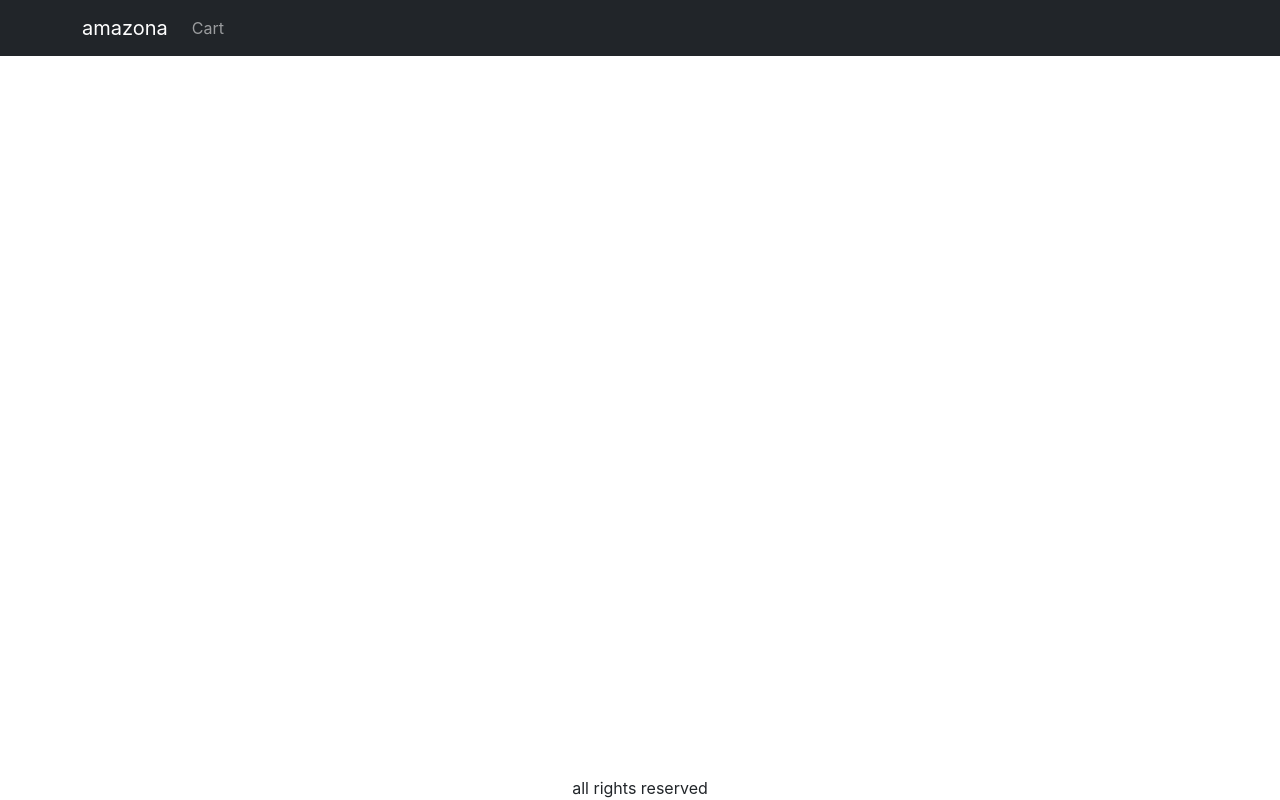
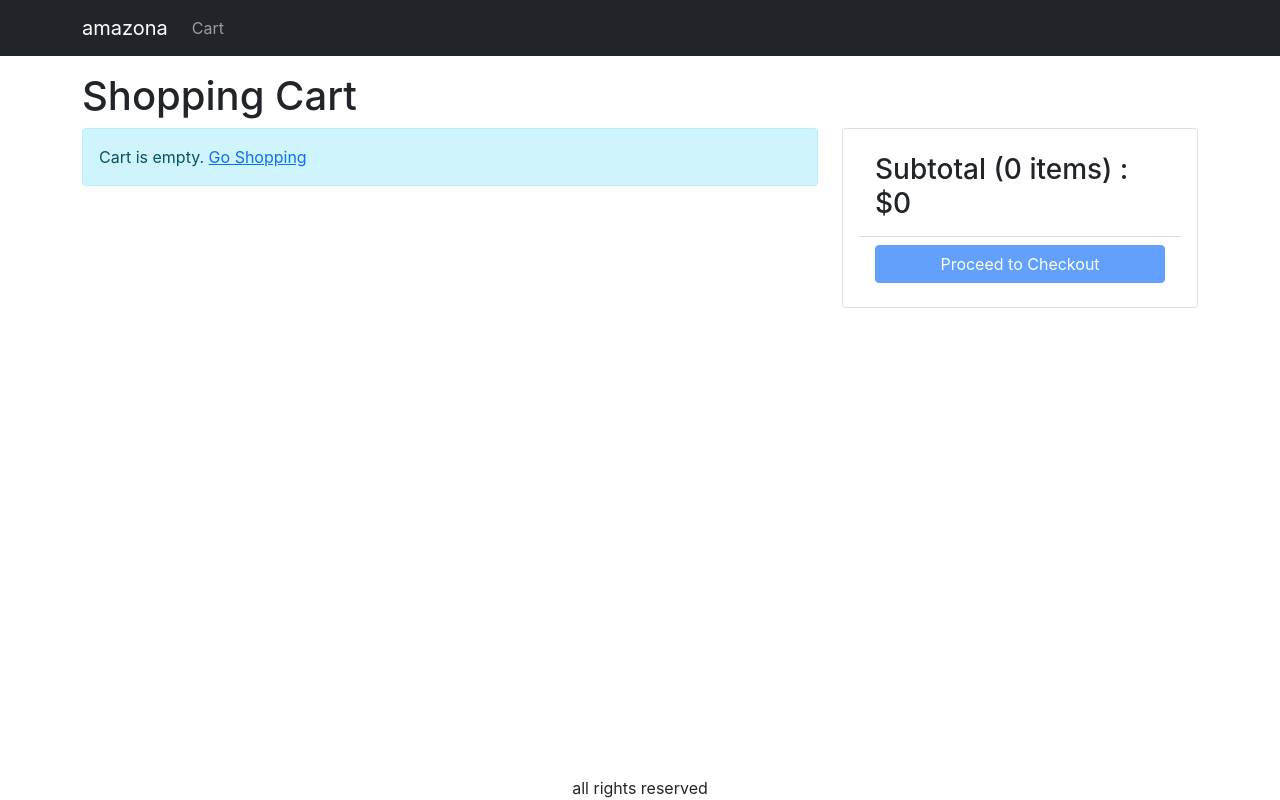
Before and after one commit to EngMeriem/ecommerce, a React (Create React App) app in the folder frontend/: page /cart in a window 1280 px wide. Built offline with nearby package versions, Linux system fonts and the light colour scheme.

Commit message:
Create-Cart-Screen

```diff
--- a/frontend/src/App.js
+++ b/frontend/src/App.js
@@ -2,6 +2,7 @@
 import { LinkContainer } from 'react-router-bootstrap';
 import HomeScreen from './screens/HomeScreen';
 import ProductScreen from './screens/ProductScreen';
+import CartScreen from './screens/CartScreen';
 import { Container, Navbar, Nav, Badge } from 'react-bootstrap';
 import { useContext } from 'react';
 import { Store } from './Store';
@@ -36,6 +37,7 @@
           <Container className="mt-3">
             <Routes>
               <Route path="/" element={<HomeScreen />} />
+              <Route path="/cart" element={<CartScreen />} />
               <Route path="/product/:slug" element={<ProductScreen />} />
             </Routes>
           </Container>
--- a/frontend/src/index.css
+++ b/frontend/src/index.css
@@ -45,5 +45,9 @@
 }
 
 .img-large {
-  max-width: 80%;
+  max-width: 100%;
 }
+
+.img-thumbnail {
+  height: 80px;
+}
--- /dev/null
+++ b/frontend/src/screens/CartScreen.js
@@ -0,0 +1,97 @@
+import { useContext } from 'react';
+import { Store } from '../Store';
+import { Helmet } from 'react-helmet-async';
+import Row from 'react-bootstrap/Row';
+import Col from 'react-bootstrap/Col';
+import MessageBox from '../components/MessageBox';
+import ListGroup from 'react-bootstrap/ListGroup';
+import Button from 'react-bootstrap/Button';
+import Card from 'react-bootstrap/Card';
+import { Link } from 'react-router-dom';
+
+const CartScreen = () => {
+  const { state, dispatch: ctxDispatch } = useContext(Store);
+  const {
+    cart: { cartItems },
+  } = state;
+  return (
+    <div>
+      <Helmet>
+        <title>Shopping Cart</title>
+      </Helmet>
+      <h1>Shopping Cart</h1>
+      <Row>
+        <Col md={8}>
+          {cartItems.length === 0 ? (
+            <MessageBox>
+              Cart is empty. <Link to="/">Go Shopping</Link>
+            </MessageBox>
+          ) : (
+            <ListGroup>
+              {cartItems.map((item) => (
+                <ListGroup.Item key={item._id}>
+                  <Row className="align-items-center">
+                    <Col md={4}>
+                      <img
+                        src={item.image}
+                        alt={item.name}
+                        className="img-fluid rounded img-thumbnail"
+                      ></img>{' '}
+                      <Link to={`/product/${item.slug}`}>{item.name}</Link>
+                    </Col>
+                    <Col md={3}>
+                      <Button variant="light" disabled={item.quantity === 1}>
+                        <i className="fas fa-minus-circle"></i>
+                      </Button>{' '}
+                      <span>{item.quantity}</span>{' '}
+                      <Button
+                        variant="light"
+                        disabled={item.quantity === item.countInStock}
+                      >
+                        <i className="fas fa-plus-circle"></i>
+                      </Button>
+                    </Col>
+                    <Col md={3}>${item.price}</Col>
+                    <Col md={2}>
+                      <Button variant="light">
+                        <i className="fas fa-trash"></i>
+                      </Button>
+                    </Col>
+                  </Row>
+                </ListGroup.Item>
+              ))}
+            </ListGroup>
+          )}
+        </Col>
+        <Col md={4}>
+          <Card>
+            <Card.Body>
+              <ListGroup variant="flush">
+                <ListGroup.Item>
+                  <h3>
+                    Subtotal ({cartItems.reduce((a, c) => a + c.quantity, 0)}{' '}
+                    items) : $
+                    {cartItems.reduce((a, c) => a + c.price * c.quantity, 0)}
+                  </h3>
+                </ListGroup.Item>
+                <ListGroup.Item>
+                  <div className="d-grid">
+                    <Button
+                      type="button"
+                      variant="primary"
+                      disabled={cartItems.length === 0}
+                    >
+                      Proceed to Checkout
+                    </Button>
+                  </div>
+                </ListGroup.Item>
+              </ListGroup>
+            </Card.Body>
+          </Card>
+        </Col>
+      </Row>
+    </div>
+  );
+};
+
+export default CartScreen;
--- a/frontend/src/screens/ProductScreen.js
+++ b/frontend/src/screens/ProductScreen.js
@@ -2,7 +2,7 @@
 import React, { useContext, useEffect, useReducer } from 'react';
 import { Badge, Button, Card, Col, ListGroup, Row } from 'react-bootstrap';
 import { Helmet } from 'react-helmet-async';
-import { useParams } from 'react-router-dom';
+import { useNavigate, useParams } from 'react-router-dom';
 import LoadingBox from '../components/LoadingBox';
 import MessageBox from '../components/MessageBox';
 import Rating from '../components/Rating';
@@ -23,6 +23,7 @@
 };
 
 const ProductScreen = () => {
+  const navigateTo = useNavigate();
   const params = useParams();
   const { slug } = params;
   const [{ loading, error, product }, dispatch] = useReducer(reducer, {
@@ -57,6 +58,7 @@
       type: 'CART_ADD_ITEM',
       payload: { ...product, quantity },
     });
+    navigateTo('/cart');
   };
 
   return loading ? (
```
Also changed, not shown: 1 other file (tests, documents, lock files or other folders).
